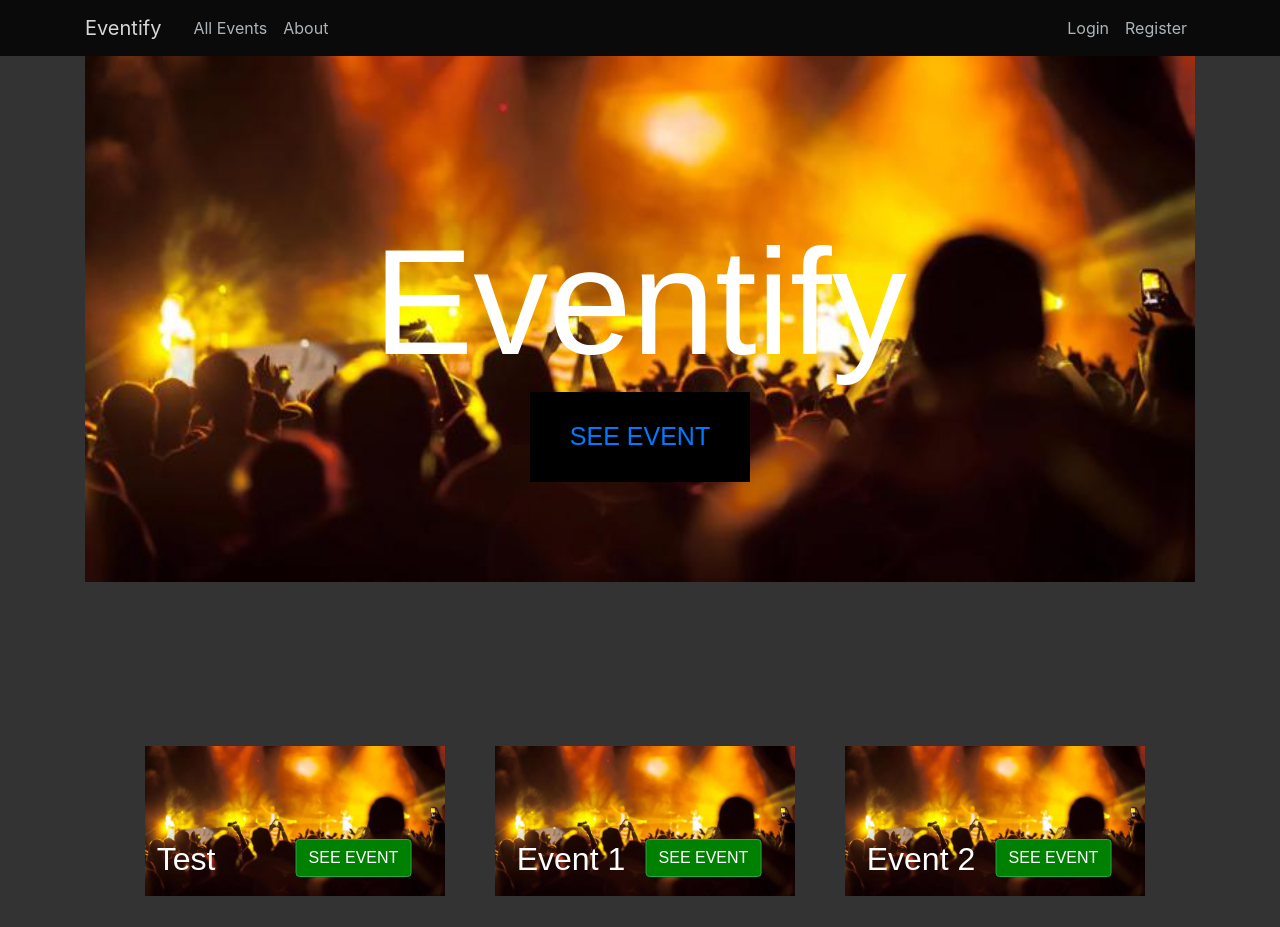
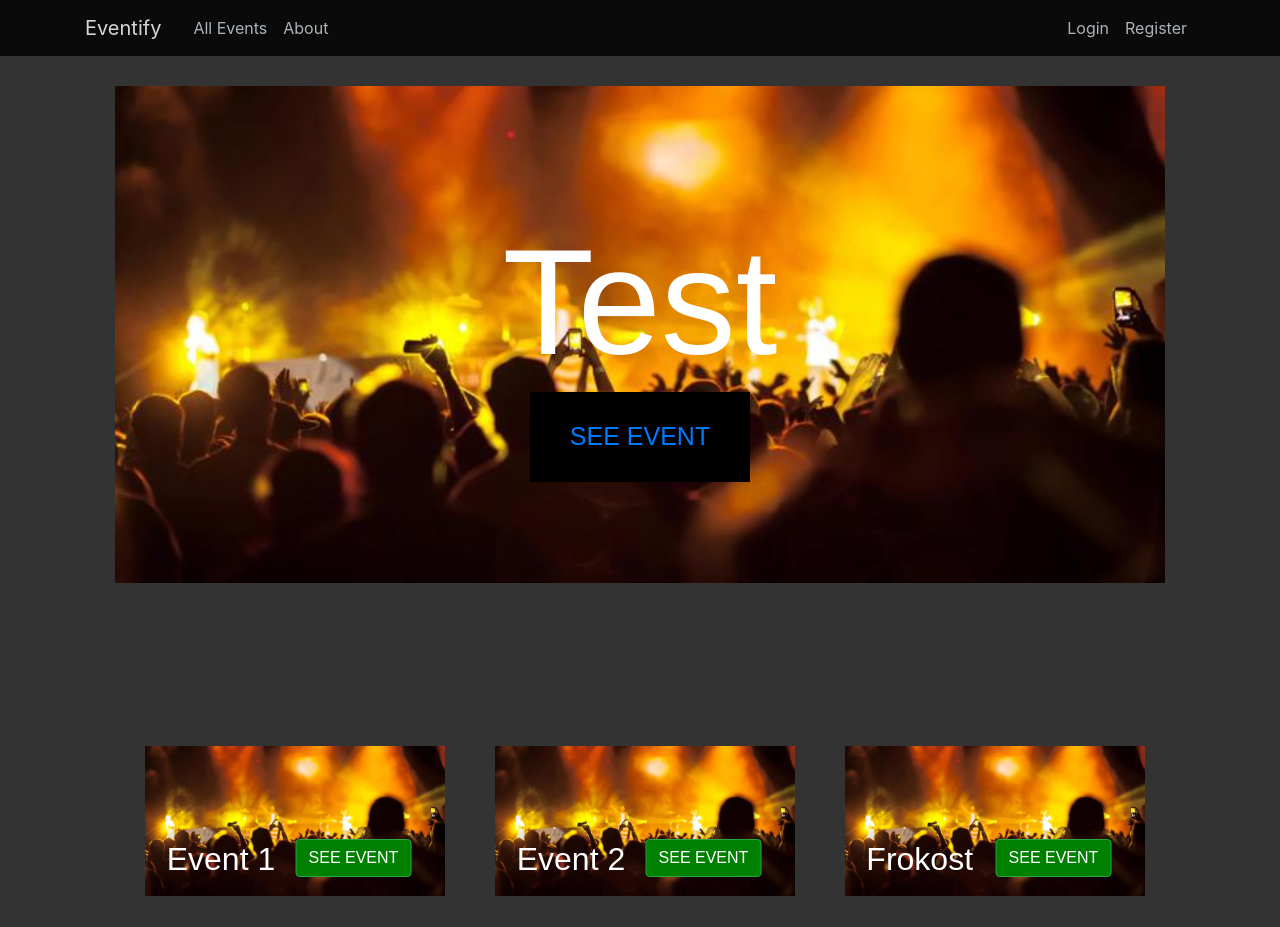
Before and after one commit to vicjor/TDT4140-Eventify, a Django app: page / in a window 1280 px wide. Shown: the top 927 px of the page. Run offline with Django 3.2, Linux system fonts and the light colour scheme; data comes from the database, SQL or seed files in the repository; some libraries are stand-ins or nearby versions.

Commit message:
Merge branch 'Events' of https://gitlab.stud.idi.ntnu.no/programvareutvikling-v19/gruppe-33 into Events
# Conflicts:
#	eventify/event/static/event/main.css

```diff
--- a/eventify/event/templates/event/home.html
+++ b/eventify/event/templates/event/home.html
@@ -8,31 +8,35 @@
 
 {% block content %}
 
- <div class="backgroundimg" >
+
+<div class = "flex-container">
+
+
+ {% for event in events %}
+    {% if event == events.first %}
+        <a href="{% url 'event-detail' event.id %}">
+
+         <div class="backgroundimg" >
 
 
 
-        <img src="{{ events.first.image.url }}" width=100%>
+                <img src="{{ event.image.url }}" width=100%>
 
-        <div class="overlay-text">
+                <div class="overlay-text">
 
-            <p>Eventify</p>
+                    <p>{{ event.title }}</p>
 
-        </div>
-        {% if user.is_authenticated %}
-             <a class="button_header" href="{% url 'event-detail' events.first.id %}" type="submit">JOIN EVENT</a>
-        {% else  %}
-            <a class="button_header" href="{% url 'event-detail' events.first.id %}" type="submit">SEE EVENT</a>
-        {% endif %}
+                </div>
+                {% if user.is_authenticated %}
+                     <a class="button_header" href="{% url 'event-detail' event.id %}" type="submit">JOIN EVENT</a>
+                {% else  %}
+                    <a class="button_header" href="{% url 'event-detail' event.id %}" type="submit">SEE EVENT</a>
+                {% endif %}
 
 
-    </div>
-
-
-    <div class = "flex-container">
-
-
- {% for event in events %}
+            </div>
+        </a>
+    {% else %}
         <article class="media content-section-event" >
             <div class="media-body-home">
                 <a href="{% url 'event-detail' event.id %}"> <img src="{{ event.image.url }}" alt="" width="300px" height="150px" ></a>
@@ -52,6 +56,7 @@
             </div>
 
         </article>
+    {% endif %}
     {% endfor %}
        </div>
 
```
